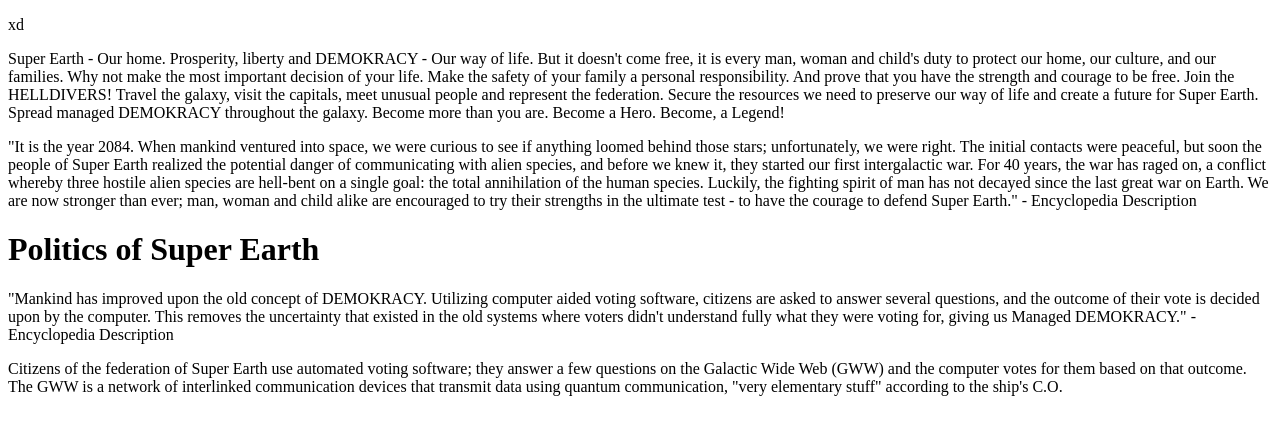
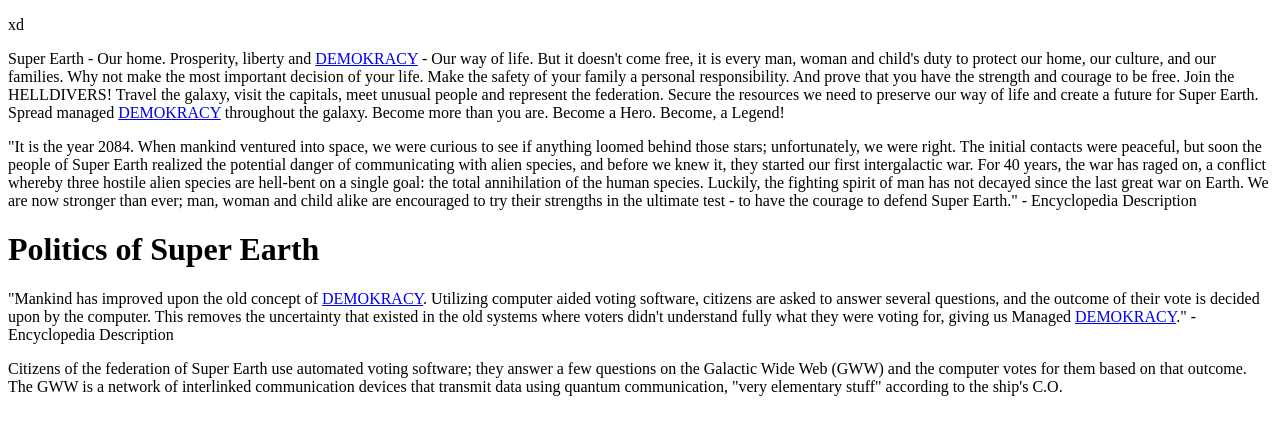
Before and after one commit to gcsanad/gitCucc, a plain HTML site: page index.html in a window 1280 px wide. Drawn offline with Linux system fonts and the light colour scheme.

Commit message:
DEMOKRACY

```diff
--- a/index.html
+++ b/index.html
@@ -11,12 +11,12 @@
 <body>
     <p>xd</p>
     <p> Super Earth - Our home.
-        Prosperity, liberty and DEMOKRACY - Our way of life. But it doesn't come free, it is every man, woman and
+        Prosperity, liberty and <a href="https://store.steampowered.com/app/553850/HELLDIVERS_2/">DEMOKRACY</a> - Our way of life. But it doesn't come free, it is every man, woman and
         child's duty to protect our home, our culture, and our families. Why not make the most important decision of
         your life. Make the safety of your family a personal responsibility. And prove that you have the strength and
         courage to be free. Join the HELLDIVERS! Travel the galaxy, visit the capitals, meet unusual people and
         represent the federation. Secure the resources we need to preserve our way of life and create a future for Super
-        Earth. Spread managed DEMOKRACY throughout the galaxy. Become more than you are. Become a Hero. Become, a
+        Earth. Spread managed <a href="https://store.steampowered.com/app/553850/HELLDIVERS_2/">DEMOKRACY</a> throughout the galaxy. Become more than you are. Become a Hero. Become, a
         Legend!</p>
     <p>
         "It is the year 2084.
@@ -31,10 +31,10 @@
         strengths in the ultimate test - to have the courage to defend Super Earth." - Encyclopedia Description
     </p>
     <h1>Politics of Super Earth</h1>
-    <p>"Mankind has improved upon the old concept of DEMOKRACY. Utilizing computer aided voting software, citizens are
+    <p>"Mankind has improved upon the old concept of <a href="https://store.steampowered.com/app/553850/HELLDIVERS_2/">DEMOKRACY</a>. Utilizing computer aided voting software, citizens are
         asked to answer several questions, and the outcome of their vote is decided upon by the computer. This removes
         the uncertainty that existed in the old systems where voters didn't understand fully what they were voting for,
-        giving us Managed DEMOKRACY." - Encyclopedia Description</p>
+        giving us Managed <a href="https://store.steampowered.com/app/553850/HELLDIVERS_2/">DEMOKRACY</a>." - Encyclopedia Description</p>
 
     <p>Citizens of the federation of Super Earth use automated voting software; they answer a few questions on the
         Galactic Wide Web (GWW) and the computer votes for them based on that outcome. The GWW is a network of
```
